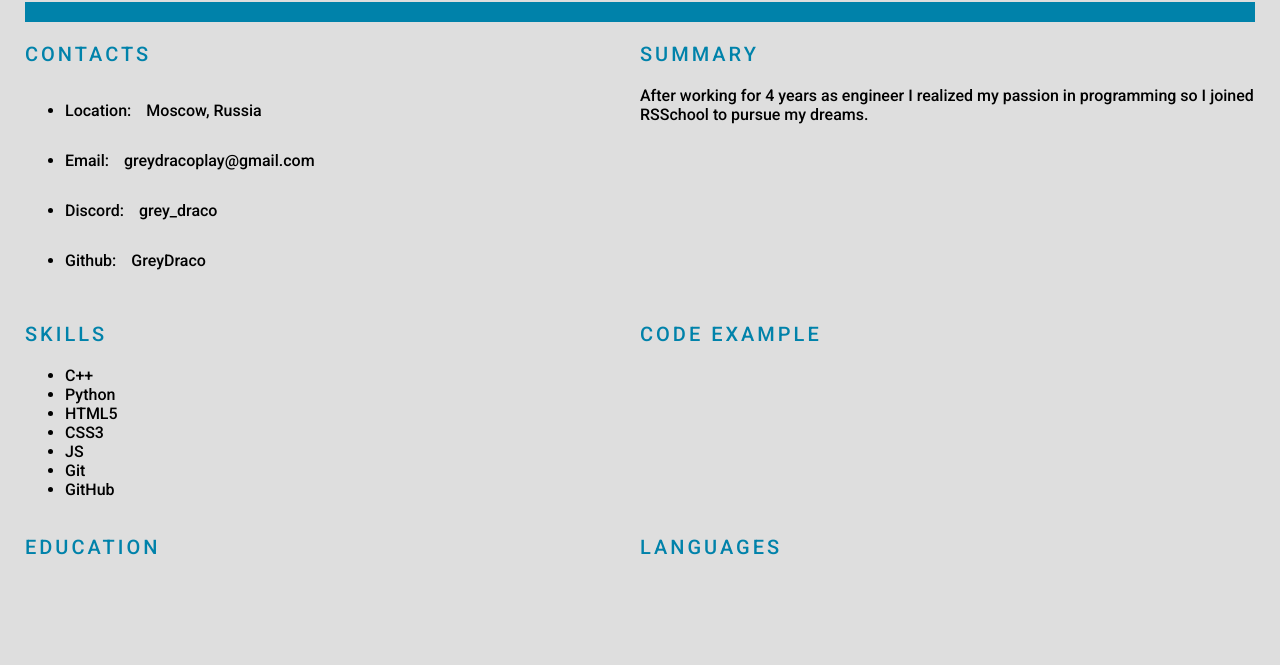
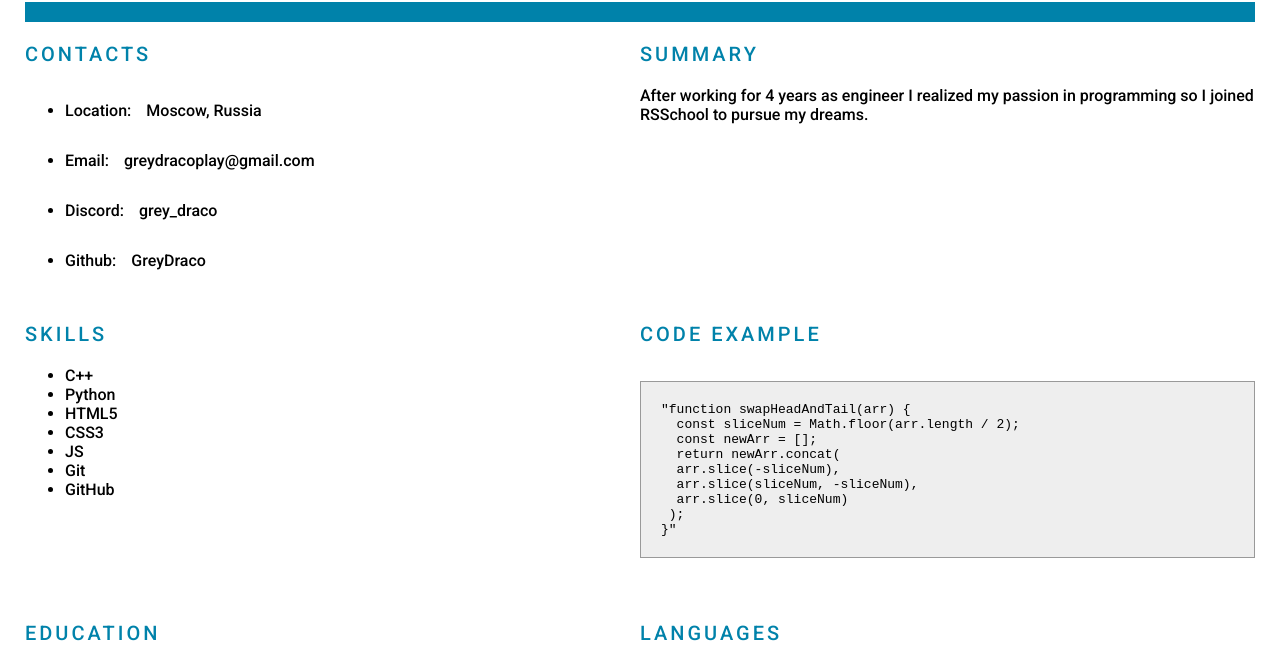
Before and after one commit to GreyDraco/rsschool-cv, a plain HTML site: page index.html in a window 1280 px wide. Shown: the part 320-985 px from the top of the page. Before the commit the page ends 899 px from the top, so only its background shows below. Drawn offline with Linux system fonts and the light colour scheme.

Commit message:
feat: add content to code example

```diff
--- a/index.html
+++ b/index.html
@@ -60,6 +60,17 @@
         </section>
         <section class="section section-code" id="code">
           <h3 class="section-title">Code Example</h3>
+          <pre>
+            <code>"function swapHeadAndTail(arr) {
+  const sliceNum = Math.floor(arr.length / 2);
+  const newArr = [];
+  return newArr.concat(
+  arr.slice(-sliceNum),
+  arr.slice(sliceNum, -sliceNum),
+  arr.slice(0, sliceNum)
+ );
+}"</code>
+          </pre>
         </section>
         <section class="section section-education" id="education">
           <h3 class="section-title">Education</h3>
--- a/style.css
+++ b/style.css
@@ -8,7 +8,6 @@ html {
 
 body {
   font-family: "Roboto", sans-serif;
-  background-color: rgb(222, 222, 222);
   display: flex;
   flex-direction: column;
   justify-content: space-between;
@@ -76,6 +75,27 @@ body {
   text-align: center;
 }
 
+pre {
+  display: block;
+  font-family: monospace;
+  unicode-bidi: isolate;
+  white-space: pre;
+}
+
+pre code {
+  background-color: #eee;
+  border: 1px solid #999;
+  display: block;
+  padding: 20px;
+}
+
+code {
+  display: flex;
+  align-items: start;
+  text-align: start;
+  justify-content: left;
+}
+
 @media (max-width: 768px) {
   .section {
     width: 100%;
```
